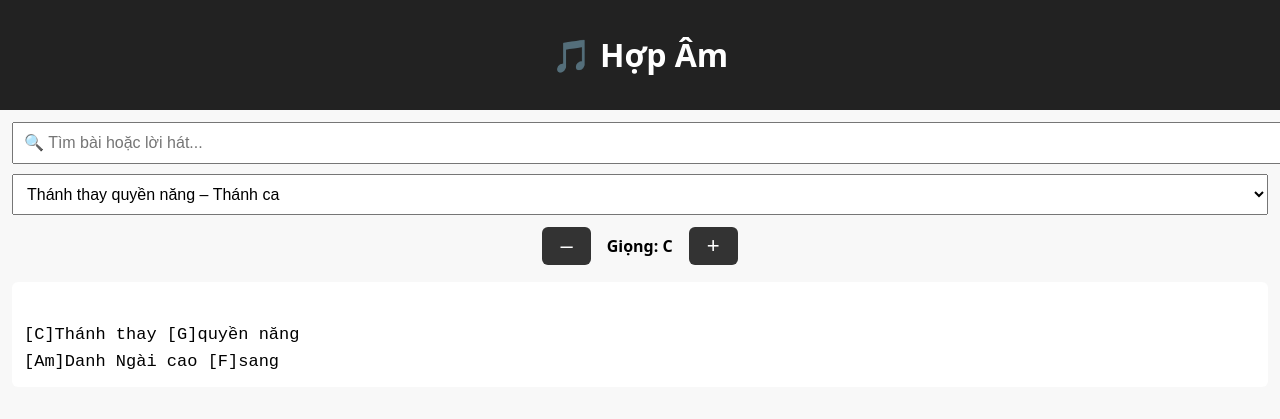
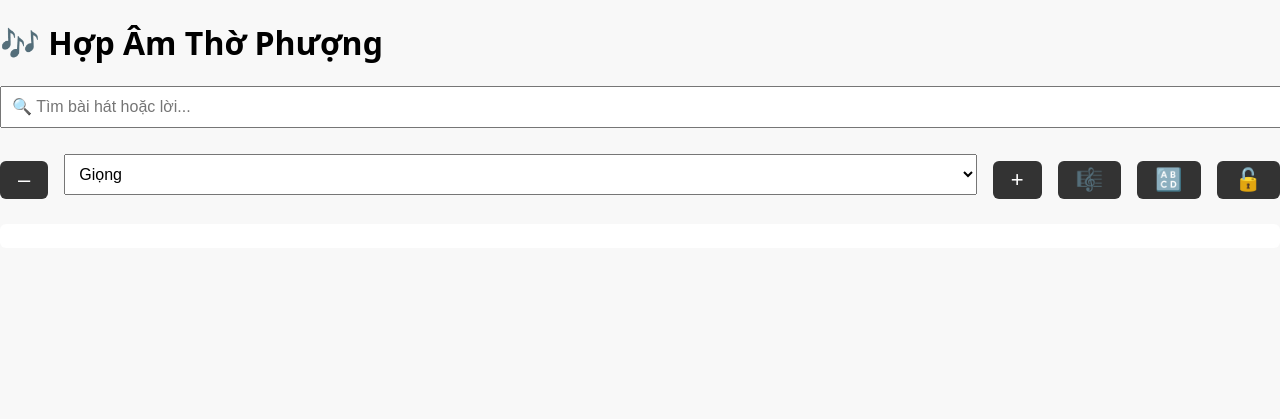
Before and after one commit to anphastar2010/HOPAMTHANHCA, a plain HTML site: page index.html in a window 1280 px wide. Shown: the top 419 px of the page. Drawn offline with Linux system fonts and the light colour scheme.

Commit message:
Update index.html

```diff
--- a/index.html
+++ b/index.html
@@ -2,34 +2,44 @@
 <html lang="vi">
 <head>
   <meta charset="UTF-8" />
-  <meta name="viewport" content="width=device-width, initial-scale=1.0" />
-  <title>Tra cứu hợp âm</title>
+  <meta name="viewport" content="width=device-width, initial-scale=1.0"/>
+  <title>Hợp Âm Thờ Phượng</title>
   <link rel="stylesheet" href="style.css" />
 </head>
 <body>
 
-<header>
-  <h1>🎵 Hợp Âm</h1>
-</header>
+  <h1>🎶 Hợp Âm Thờ Phượng</h1>
 
-<div class="container">
+  <!-- TÌM KIẾM -->
   <input
     type="text"
     id="searchInput"
-  placeholder="🔍 Tìm bài hoặc lời hát..."
+    placeholder="🔍 Tìm bài hát hoặc lời..."
+    oninput="searchSongs()"
   />
 
-  <select id="songSelect"></select>
+  <!-- DANH SÁCH BÀI -->
+  <ul id="songList"></ul>
 
+  <!-- ĐIỀU KHIỂN -->
   <div class="controls">
     <button onclick="transpose(-1)">–</button>
-    <span id="keyDisplay">Giọng: C</span>
+
+    <select id="keySelect" onchange="setKey(this.value)">
+      <option value="">Giọng</option>
+      <option>C</option><option>D</option><option>E</option>
+      <option>F</option><option>G</option><option>A</option><option>B</option>
+    </select>
+
     <button onclick="transpose(1)">+</button>
+
+    <button onclick="toggleChords()">🎼</button>
+    <button onclick="toggleBigText()">🔠</button>
+    <button onclick="toggleWakeLock()" id="wakeBtn">🔓</button>
   </div>
 
+  <!-- NỘI DUNG BÀI HÁT -->
   <pre id="songContent"></pre>
-
-</div>
 
   <script src="songs.js"></script>
   <script src="app.js"></script>
```
Lines whose indentation alone changed are shown as unchanged.
